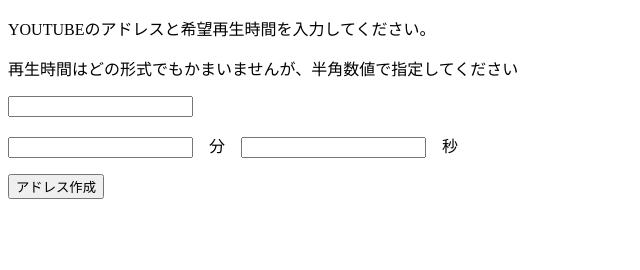
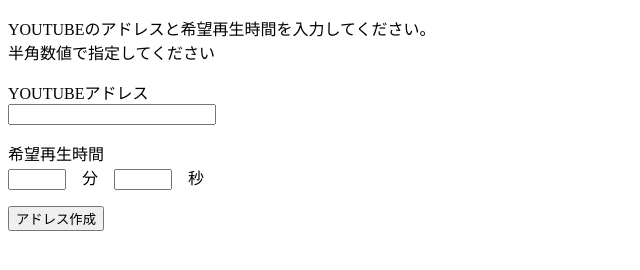
Before and after one commit to congos1124/settime, a plain HTML site: page index.html in a window 1280 px wide. Shown: the whole page, without its empty margins (0-640 px from the left). Drawn offline with Linux system fonts and the light colour scheme.

Commit message:
Update index.html

```diff
--- a/index.html
+++ b/index.html
@@ -3,19 +3,23 @@
 
 <head>
     <meta charset="UTF-8">
-    <title>ここから見て</title>
+    <title>YOUTUBE 再生時間指定アドレス作成</title>
 </head>
 
 <body>
 
-    <p>YOUTUBEのアドレスと希望再生時間を入力してください。</p>
-    <p>再生時間はどの形式でもかまいませんが、半角数値で指定してください</p>
+    <p>
+        YOUTUBEのアドレスと希望再生時間を入力してください。<br>
+        半角数値で指定してください
+    </p>
 
     <p>
-        <input type="text" id="orgUrl">
+        YOUTUBEアドレス<br>
+        <input type="text" id="orgUrl" style="width: 200px;">
     </p>
     <p>
-        <input type="text" id="loadTime_m">　分　<input type="text" id="loadTime_s">　秒
+        希望再生時間<br>
+        <input type="text" id="loadTime_m" style="width: 50px;">　分　<input type="text" id="loadTime_s" style="width: 50px;">　秒
     </p>
     <input type="button" value="アドレス作成" id="checkButton">
     <p id="msg"></p>
```
